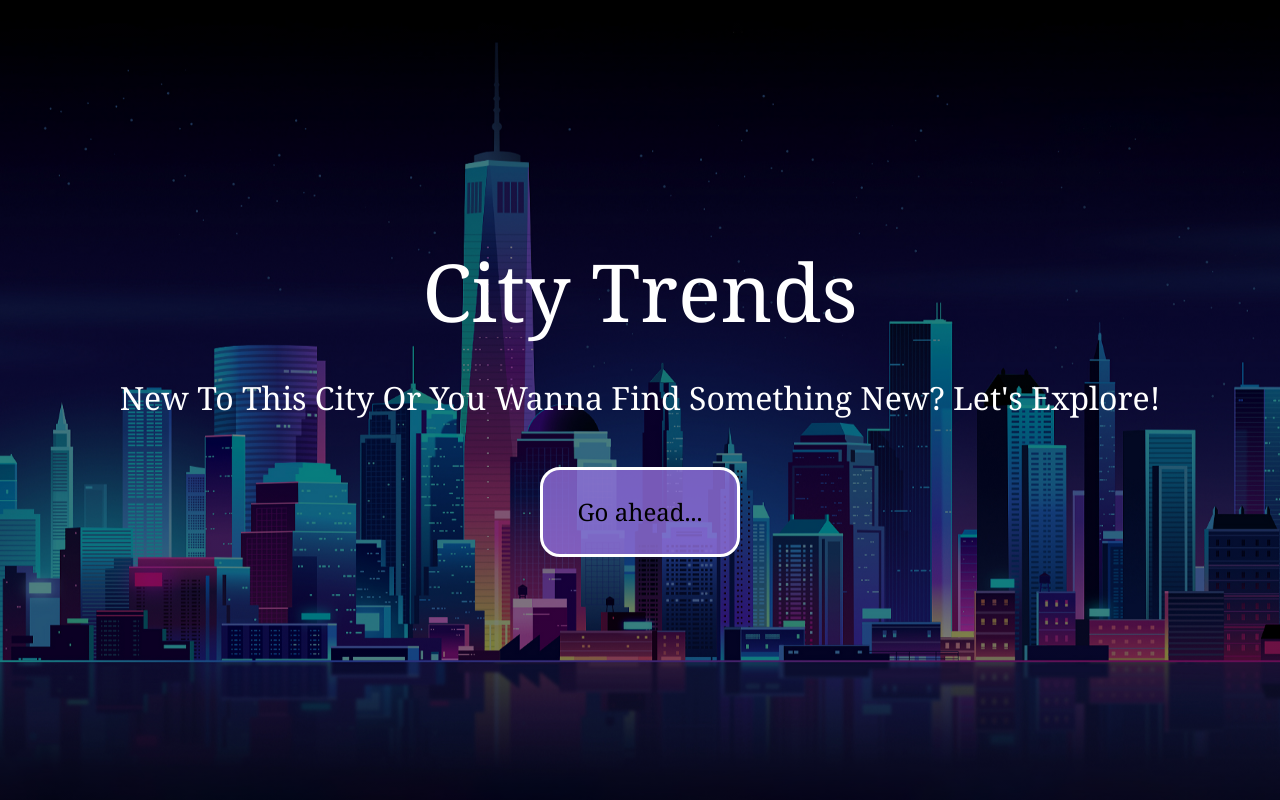
After one commit to nikosphere/CS411-Project, a Django app: page /join/about in a window 1280 px wide. The commit adds this page. Run offline with Django 3.2, Linux system fonts and the light colour scheme; some libraries are stand-ins or nearby versions.

Commit message:
Final Commit with Maggie CSS

```diff
--- /dev/null
+++ b/CS411_Project_V1/CS411_Project_V1/local_settings.py
@@ -0,0 +1 @@
+SECRET_KEY = 'kz-o7fvt--(o@ivo1h11mqxz)#r1zb0bw4*-0#@-&9(wcg3ead'
--- a/CS411_Project_V1/Trends/Templates/Trends/Sign_In.html
+++ b/CS411_Project_V1/Trends/Templates/Trends/Sign_In.html
@@ -21,7 +21,7 @@
 </head>
 <body>
 <div class="container">
-	<div class="d-flex justify-content-center h-100">
+	<div class="d-flex justify-content-center h-100f">
 		<div class="card">
 			<div class="card-header">
 				<h3>Citi Trends Sign-In</h3>
--- /dev/null
+++ b/CS411_Project_V1/Trends/Templates/Trends/about.html
@@ -0,0 +1,23 @@
+<!doctype html>
+<html>
+<head>
+<meta charset="UTF-8">
+<title>About</title>
+    {% load staticfiles %}
+    <link rel="stylesheet" href="https://stackpath.bootstrapcdn.com/bootstrap/4.4.1/css/bootstrap.min.css" integrity="sha384-Vkoo8x4CGsO3+Hhxv8T/Q5PaXtkKtu6ug5TOeNV6gBiFeWPGFN9MuhOf23Q9Ifjh" crossorigin="anonymous">
+    <link href="https://fonts.googleapis.com/css?family=Pacifico&display=swap" rel="stylesheet">
+    <link rel="stylesheet" type="text/css" href="{% static 'trends/style1.css' %}"/>
+    <script src="https://maxcdn.bootstrapcdn.com/bootstrap/3.3.7/js/bootstrap.min.js" integrity="sha384-Tc5IQib027qvyjSMfHjOMaLkfuWVxZxUPnCJA7l2mCWNIpG9mGCD8wGNIcPD7Txa" crossorigin="anonymous"></script>
+    <script src="https://ajax.googleapis.com/ajax/libs/jquery/3.4.1/jquery.min.js"></script>
+</head>
+
+<body>
+	<section class="hero">
+		<div class="hero-inner">
+			<h1 style="font-family: Georgia">City Trends</h1>
+			<h2 style="font-family: Georgia">New To This City Or You Wanna Find Something New?  Let's Explore!</h2>
+			<a style="font-family: Georgia" href="http://127.0.0.1:8000/trends/join" class="btn">Go ahead...</a>
+		</div>
+	</section>
+</body>
+</html>
--- a/CS411_Project_V1/Trends/static/trends/join.css
+++ b/CS411_Project_V1/Trends/static/trends/join.css
@@ -17,7 +17,7 @@ align-content: center;
 
 .card{
 height: 370px;
-margin-top: auto;
+margin-top: 300px;
 margin-bottom: auto;
 width: 400px;
 background-color: rgba(0,0,0,0.5) !important;
--- /dev/null
+++ b/CS411_Project_V1/Trends/static/trends/style1.css
@@ -0,0 +1,64 @@
+@charset "UTF-8";
+/* CSS Document */
+body {
+    margin: 0;
+    font-family: sans-serif;
+}
+.hero {
+    /* Sizing */
+    width: 100vw;
+    height: 100vh;
+
+    /* Flexbox stuff */
+    display: flex;
+    justify-content: center;
+    align-items: center;
+
+    /* Text styles */
+    text-align: center;
+    color: white;
+
+    /* Background styles */
+    background-image: linear-gradient(rgba(0, 0, 0, 0.5),rgba(0, 0, 0, 0.5)), url("images/CityNight.jpg");
+    background-size: cover;
+    background-position: center center;
+    background-repeat: no-repeat;
+    background-attachment: fixed;
+}
+.hero h1 {
+    /* Text styles */
+    font-size: 5em;
+
+    /* Margins */
+    margin-top: 0;
+    margin-bottom: 0.5em;
+}
+.hero .btn {
+    /* Positioning and sizing */
+    display: block;
+    width: 200px;
+
+    /* Padding and margins */
+    padding: 1em;
+    margin-top: 50px;
+    margin-left: auto;
+    margin-right: auto;
+
+    /* Text styles */
+    color: black;
+    text-decoration: none;
+    font-size: 1.5em;
+
+    /* Border styles */
+    border: 3px solid white;
+    border-radius: 20px;
+
+    /* Background styles */
+    background-color: rgba(147, 112, 219, 0.8);
+}
+.navbar{
+    border-radius: 0;
+}
+.navbar-brand{
+    font-family: 'Pacifico', cursive;
+}
--- a/CS411_Project_V1/Trends/urls.py
+++ b/CS411_Project_V1/Trends/urls.py
@@ -32,6 +32,6 @@ urlpatterns = [
     # login via fb
     #path('join/', views.login, name='join'),
     path('social-auth/', include('social_django.urls', namespace="social")),
-
+    path('about', views.about, name='about'),
     # path("", views.home, name="home"),
 ]
--- a/CS411_Project_V1/Trends/views.py
+++ b/CS411_Project_V1/Trends/views.py
@@ -131,6 +131,9 @@ def food_FormRecipe(request):
         return render(request, 'Trends/Index.html',context)
     #add it into HTML and then done
 
+def about(request):
+    return render(request, 'Trends/about.html')
+
 class loginView(TemplateView):
     template_name = 'Trends/Sign_In.html'
 
```
Also changed, not shown: CS411_Project_V1/Trends/Templates/Trends/Index.html (+9 -4 lines), CS411_Project_V1/Trends/Templates/Trends/base.html (+10 -6 lines), CS411_Project_V1/Trends/Templates/Trends/profile.html (+6 -7 lines), CS411_Project_V1/Trends/static/trends/images/CityNight.jpg (added), CS411_Project_V1/db.sqlite3.
